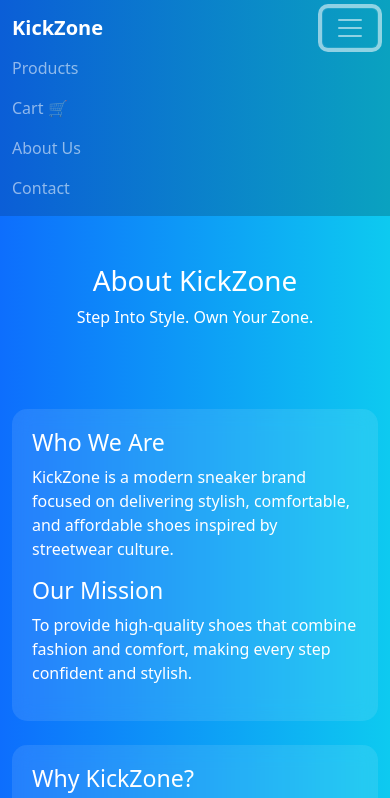
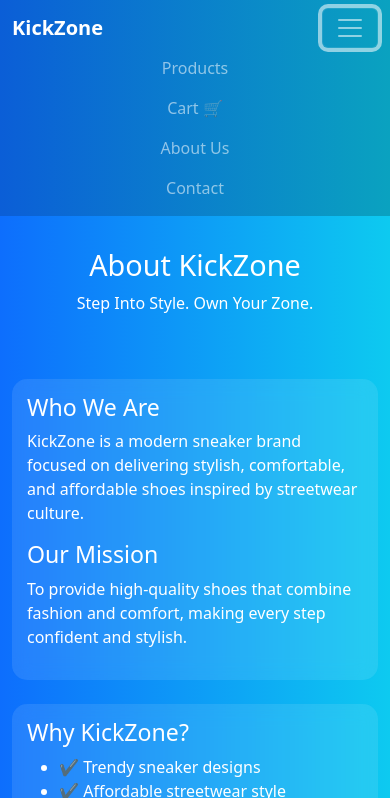
Before and after one commit to CayaoJohn/FinalOutput-Website, a plain HTML site: page about.html in a window 390 px wide. Both pictures are taken after a click on the button 350 px from the left and 28 px from the top of the page. Shown: the top 798 px of the page. Drawn offline with nearby package versions, Linux system fonts and the light colour scheme.

Commit message:
Update about.html

```diff
--- a/about.html
+++ b/about.html
@@ -2,8 +2,8 @@
 <html>
 <head>
     <title>About KickZone</title>
-     <meta charset="UTF-8">
-    <meta name="viewport" content="width=device-width, initial-scale=1.0">
+    <meta name="viewport" content="width=device-width, initial-scale=1">
+
     <link href="https://cdn.jsdelivr.net/npm/bootstrap@5.3.0/dist/css/bootstrap.min.css" rel="stylesheet">
 
     <style>
@@ -11,7 +11,6 @@
             min-height: 100vh;
             display: flex;
             flex-direction: column;
-
             background: linear-gradient(to right, #0d6efd, #0dcaf0);
             color: white;
         }
@@ -38,41 +37,49 @@
         .nav-link:hover {
             color: yellow !important;
         }
+
+        @media (max-width: 576px) {
+            .text-center.p-5 {
+                padding: 2rem 1rem !important;
+            }
+
+            h1 {
+                font-size: 1.8rem;
+            }
+
+            .glass {
+                padding: 15px;
+            }
+        }
     </style>
 </head>
+
 <body>
 
-<nav class="navbar navbar-expand-lg navbar-dark custom-navbar">
+<nav class="navbar navbar-expand-lg navbar-dark">
   <div class="container">
-
     <a class="navbar-brand fw-bold" href="homepage.html">KickZone</a>
 
     <button class="navbar-toggler" type="button" data-bs-toggle="collapse" data-bs-target="#navbarNav">
       <span class="navbar-toggler-icon"></span>
     </button>
 
-    <div class="collapse navbar-collapse" id="navbarNav">
+    <div class="collapse navbar-collapse text-center" id="navbarNav">
       <ul class="navbar-nav ms-auto">
-
         <li class="nav-item">
-            <a class="nav-link" href="products.html"> Products </a>
+          <a class="nav-link" href="products.html">Products</a>
         </li>
-
         <li class="nav-item">
           <a class="nav-link" href="cart.html">Cart 🛒</a>
         </li>
-
         <li class="nav-item">
           <a class="nav-link" href="about.html">About Us</a>
         </li>
-
         <li class="nav-item">
           <a class="nav-link" href="contact.html">Contact</a>
         </li>
-
       </ul>
     </div>
-
   </div>
 </nav>
 
@@ -113,6 +120,7 @@
                 </ul>
 
                 <h3 class="mt-4">Brand Values</h3>
+
                 <ul>
                     <li>🔥 Style</li>
                     <li>⚡ Confidence</li>
@@ -129,6 +137,7 @@
 <footer class="bg-dark text-white text-center p-3">
   <p>© 2026 KickZone | Contact: info@KickZone.com</p>
 </footer>
+
 <script src="https://cdn.jsdelivr.net/npm/bootstrap@5.3.0/dist/js/bootstrap.bundle.min.js"></script>
 
 </body>
```
Lines whose indentation alone changed are shown as unchanged.
